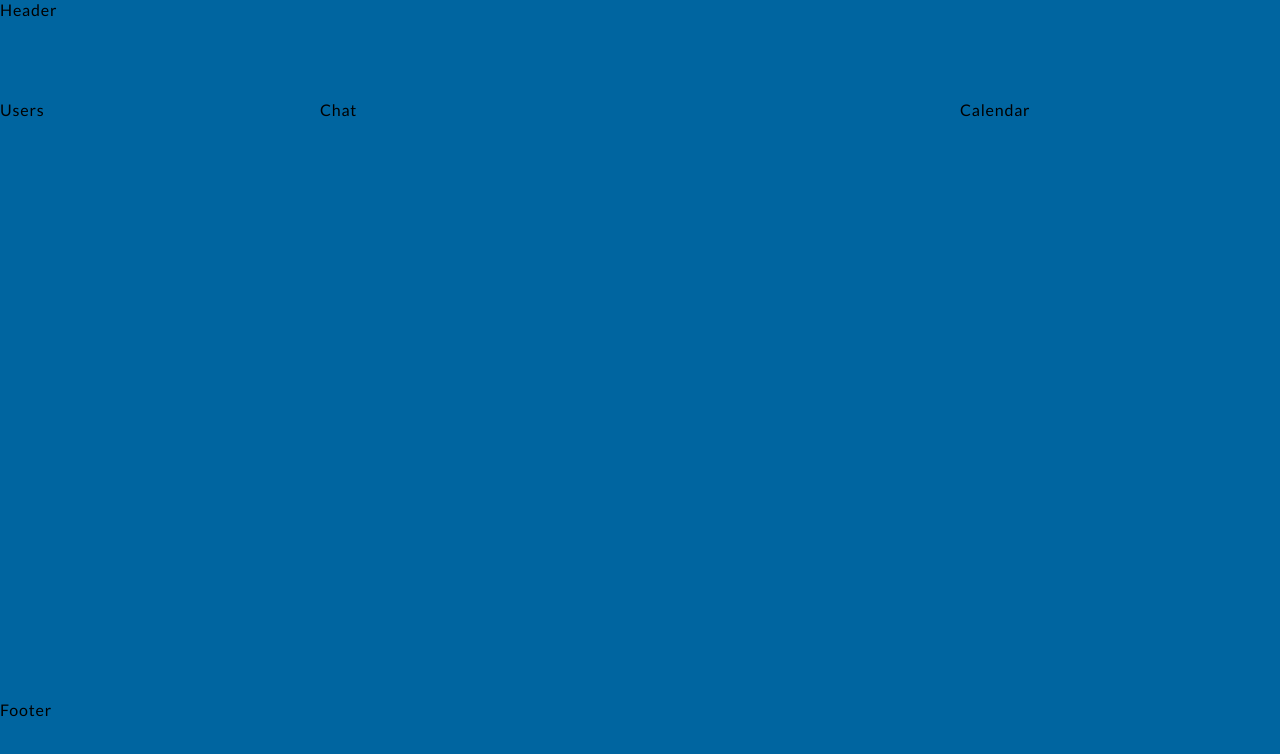
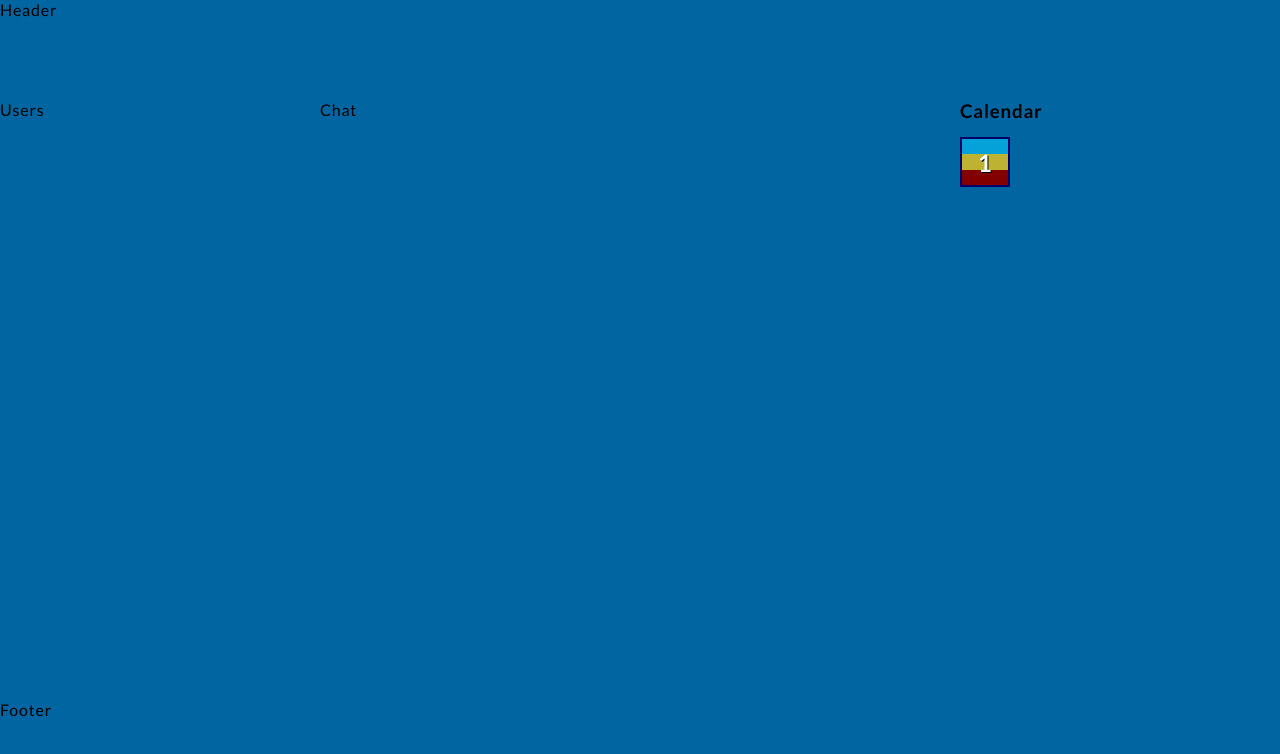
Before and after one commit to looking4mage/frontend, a React app: page /group/1 in a window 1280 px wide. Shown: the top 754 px of the page. Built offline with nearby package versions, Linux system fonts and the light colour scheme.

Commit message:
prototype of day in group calendar

```diff
--- /dev/null
+++ b/src/components/group-calendar/group-calendar.scss
@@ -0,0 +1,70 @@
+@import "../../styles/variables";
+
+.c-group-calendar {
+
+  &__header {
+    margin-bottom: $global-space;
+  }
+
+  &__container {
+    display: grid;
+    grid-template-columns: repeat(7, max-content);
+    grid-row-gap: $global-space;
+    grid-column-gap: $global-space;
+  }
+
+  &__day {
+    width: 50px;
+    height: 50px;
+    position: relative;
+    display: flex;
+    justify-content: center;
+
+    &--content {
+      pointer-events: none;
+      z-index: 1;
+      align-self: center;
+      text-shadow: 1px 1px #000000;
+      color: #f5ffff;
+    }
+  }
+
+  &__selection {
+    position: absolute;
+    top: 0;
+    left: 0;
+    width: 100%;
+    height: 100%;
+    border: 2px solid #000066;
+    display: grid;
+    grid-template-rows: repeat(3, 1fr);
+
+    &--available {
+      background-color: #05a1d9;
+
+      &:hover {
+        background-color: #05b0ed;
+      }
+    }
+
+    &--uncertain {
+      background-color: #bdb232;
+
+      &:hover {
+        background-color: #e4d63c;
+      }
+    }
+
+    &--absent {
+      background-color: #830000;
+
+      &:hover {
+        background-color: #b30000;
+      }
+    }
+
+    &--available, &--uncertain, &--absent {
+      cursor: pointer;
+    }
+  }
+}
--- /dev/null
+++ b/src/components/group-calendar/group-calendar.tsx
@@ -0,0 +1,20 @@
+import React, { ReactElement } from 'react';
+import './group-calendar.scss';
+
+export function GroupCalendar(): ReactElement {
+  return (
+    <div className="c-group-calendar">
+      <h3 className="c-group-calendar__header">Calendar</h3>
+      <div className="c-group-calendar__container">
+        <div className="c-group-calendar__day">
+          <h2 className="c-group-calendar__day--content">1</h2>
+          <div className="c-group-calendar__selection">
+            <div className="c-group-calendar__selection--available" />
+            <div className="c-group-calendar__selection--uncertain" />
+            <div className="c-group-calendar__selection--absent" />
+          </div>
+        </div>
+      </div>
+    </div>
+  );
+}
--- /dev/null
+++ b/src/components/group-calendar/index.tsx
@@ -0,0 +1 @@
+export * from './group-calendar';
--- a/src/components/group/group.tsx
+++ b/src/components/group/group.tsx
@@ -1,13 +1,14 @@
 import React, { ReactElement } from 'react';
 
 import './group.scss';
+import { GroupCalendar } from '../group-calendar';
 
 export function Group(): ReactElement {
   return (
     <div className="c-group">
       <div>Users</div>
       <div>Chat</div>
-      <div>Calendar</div>
+      <GroupCalendar />
     </div>
   );
 }
--- a/src/styles/_variables.scss
+++ b/src/styles/_variables.scss
@@ -1 +1 @@
-$global-space: 0.9375rem;
+$global-space: 15px;
```
Also changed, not shown: 1 other file (tests, documents, lock files or other folders).
